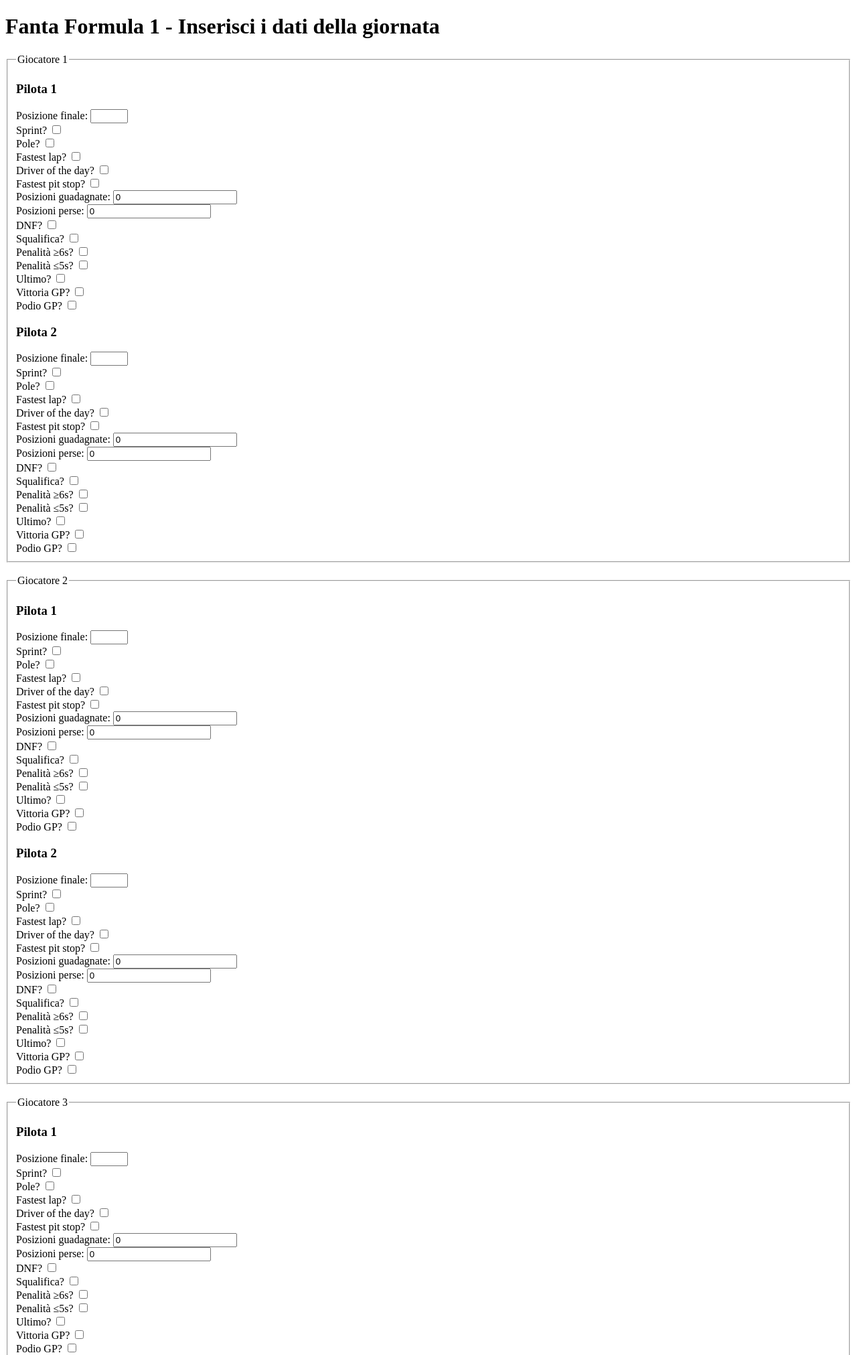
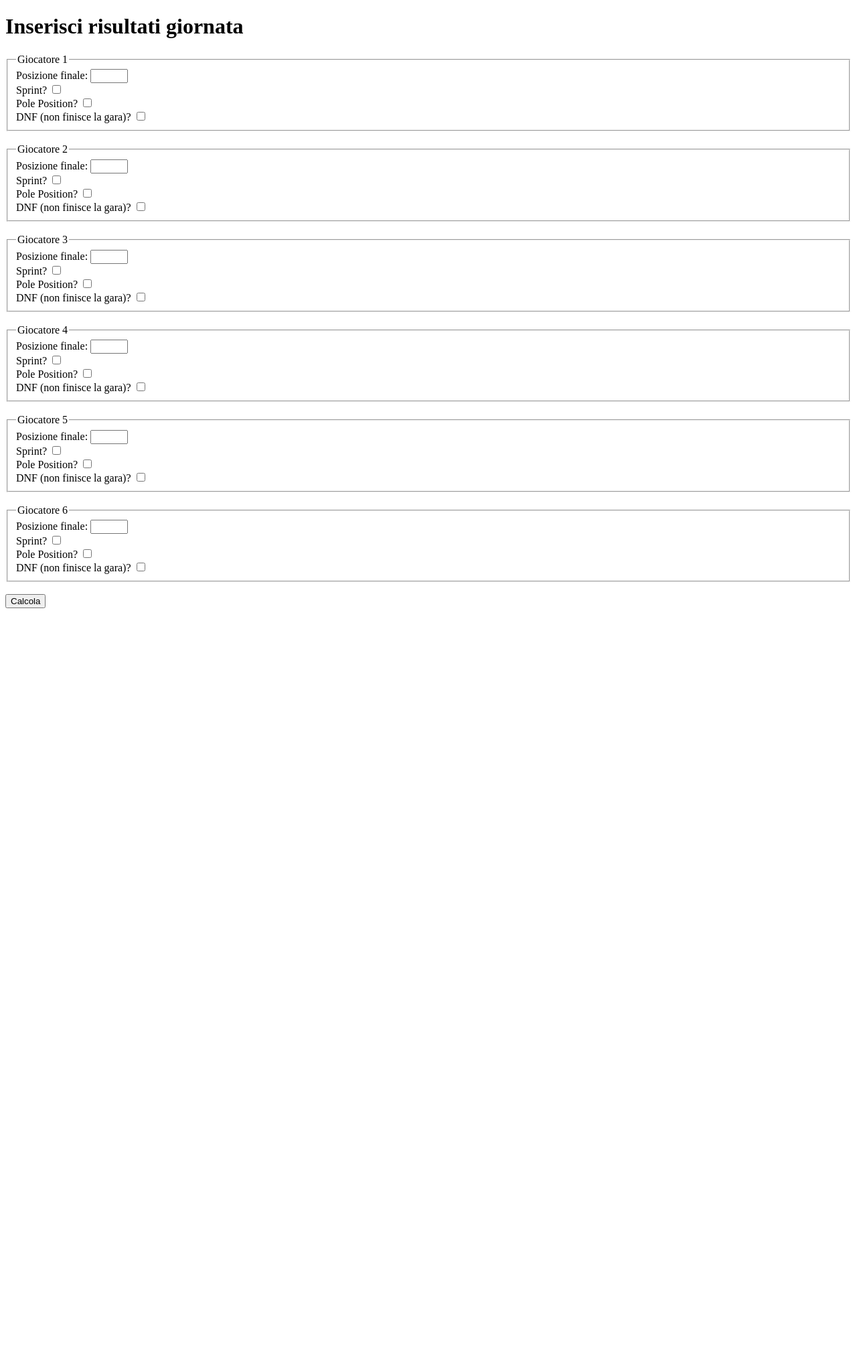
Before and after one commit to gioambro/Fanta-f-1, a Flask app: page / in a window 1280 px wide. Shown: the top 2023 px of the page at 67% size. After the commit the page ends 908 px from the top, so only its background shows below. Run offline with Flask 3, Linux system fonts and the light colour scheme.

Commit message:
Update index.html

```diff
--- a/templates/index.html
+++ b/templates/index.html
@@ -2,56 +2,31 @@
 <html lang="it">
 <head>
     <meta charset="UTF-8">
-  <title>Fanta F1 - Inserisci giornata</title>
+    <title>Calcolo punteggi Fanta Formula 1</title>
 </head>
 <body>
-  <h1>Fanta Formula 1 - Inserisci i dati della giornata</h1>
+    <h1>Inserisci risultati giornata</h1>
+
     <form action="/calcola" method="post">
-
         {% for g in range(1, 7) %}
         <fieldset>
             <legend>Giocatore {{ g }}</legend>
+            Posizione finale:
+            <input type="number" name="g{{g}}_pos" min="1" max="20"><br>
 
-        <h3>Pilota 1</h3>
-        <label>Posizione finale: </label>
-        <input type="number" name="g{{g}}_p1_posizione" min="1" max="20"><br>
-        <label>Sprint? </label><input type="checkbox" name="g{{g}}_p1_sprint"><br>
-        <label>Pole? </label><input type="checkbox" name="g{{g}}_p1_pole"><br>
-        <label>Fastest lap? </label><input type="checkbox" name="g{{g}}_p1_fastest_lap"><br>
-        <label>Driver of the day? </label><input type="checkbox" name="g{{g}}_p1_driver"><br>
-        <label>Fastest pit stop? </label><input type="checkbox" name="g{{g}}_p1_pitstop"><br>
-        <label>Posizioni guadagnate: </label><input type="number" name="g{{g}}_p1_gain" value="0"><br>
-        <label>Posizioni perse: </label><input type="number" name="g{{g}}_p1_loss" value="0"><br>
-        <label>DNF? </label><input type="checkbox" name="g{{g}}_p1_dnf"><br>
-        <label>Squalifica? </label><input type="checkbox" name="g{{g}}_p1_squal"><br>
-        <label>Penalità ≥6s? </label><input type="checkbox" name="g{{g}}_p1_pen_grave"><br>
-        <label>Penalità ≤5s? </label><input type="checkbox" name="g{{g}}_p1_pen_leggera"><br>
-        <label>Ultimo? </label><input type="checkbox" name="g{{g}}_p1_last"><br>
-        <label>Vittoria GP? </label><input type="checkbox" name="g{{g}}_p1_win"><br>
-        <label>Podio GP? </label><input type="checkbox" name="g{{g}}_p1_podio"><br>
+            Sprint?
+            <input type="checkbox" name="g{{g}}_sprint" value="1"><br>
 
-        <h3>Pilota 2</h3>
-        <label>Posizione finale: </label>
-        <input type="number" name="g{{g}}_p2_posizione" min="1" max="20"><br>
-        <label>Sprint? </label><input type="checkbox" name="g{{g}}_p2_sprint"><br>
-        <label>Pole? </label><input type="checkbox" name="g{{g}}_p2_pole"><br>
-        <label>Fastest lap? </label><input type="checkbox" name="g{{g}}_p2_fastest_lap"><br>
-        <label>Driver of the day? </label><input type="checkbox" name="g{{g}}_p2_driver"><br>
-        <label>Fastest pit stop? </label><input type="checkbox" name="g{{g}}_p2_pitstop"><br>
-        <label>Posizioni guadagnate: </label><input type="number" name="g{{g}}_p2_gain" value="0"><br>
-        <label>Posizioni perse: </label><input type="number" name="g{{g}}_p2_loss" value="0"><br>
-        <label>DNF? </label><input type="checkbox" name="g{{g}}_p2_dnf"><br>
-        <label>Squalifica? </label><input type="checkbox" name="g{{g}}_p2_squal"><br>
-        <label>Penalità ≥6s? </label><input type="checkbox" name="g{{g}}_p2_pen_grave"><br>
-        <label>Penalità ≤5s? </label><input type="checkbox" name="g{{g}}_p2_pen_leggera"><br>
-        <label>Ultimo? </label><input type="checkbox" name="g{{g}}_p2_last"><br>
-        <label>Vittoria GP? </label><input type="checkbox" name="g{{g}}_p2_win"><br>
-        <label>Podio GP? </label><input type="checkbox" name="g{{g}}_p2_podio"><br>
+            Pole Position?
+            <input type="checkbox" name="g{{g}}_pole" value="1"><br>
+
+            DNF (non finisce la gara)?
+            <input type="checkbox" name="g{{g}}_dnf" value="1"><br>
         </fieldset>
         <br>
         {% endfor %}
 
-    <button type="submit">Calcola giornata</button>
+        <button type="submit">Calcola</button>
     </form>
 </body>
 </html>
```
Lines whose indentation alone changed are shown as unchanged.
